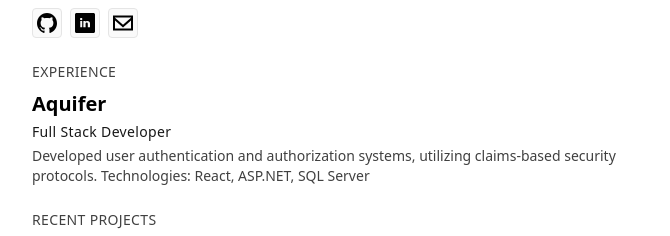
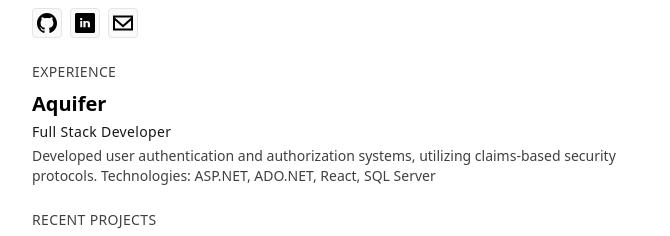
Before and after one commit to justinpaulosolo/justinsolo.dev, a Next.js app: page / in a window 1280 px wide. Shown: the part 200-436 px from the top of the page, without its empty margins (304-974 px from the left). Built offline with nearby package versions, Linux system fonts and the light colour scheme.

Commit message:
Update page.tsx with styling and content changes

```diff
--- a/app/page.tsx
+++ b/app/page.tsx
@@ -10,9 +10,11 @@
         </h1>
         <p>
           I&apos;m{" "}
-          <strong className="text-black dark:text-white">Justin</strong>, a
-          full-stack developer passionate about creating scalable and efficient
-          web applications
+          <strong className="text-pretty text-black dark:text-white">
+            Justin
+          </strong>
+          , a full-stack developer passionate about creating scalable and
+          efficient web applications
         </p>
         <div className="flex gap-2">
           {/* Fix Icons for dark mode */}
@@ -42,7 +44,7 @@
           </Badge>
         </div>
       </div>
-      <div className="flex flex-col space-y-2">
+      <section className="flex flex-col space-y-2">
         <h2 className="text-sm font-light tracking-wide text-neutral-700 dark:text-neutral-200">
           EXPERIENCE
         </h2>
@@ -50,26 +52,26 @@
           <h1 className="text-xl font-bold text-black dark:text-white">
             Aquifer
           </h1>
-          <p className="text-sm font-medium tracking-wide text-neutral-900 dark:text-neutral-400">
+          <p className="text-sm font-medium tracking-wide text-neutral-900 dark:text-neutral-100">
             Full Stack Developer
           </p>
           <p className="text-sm">
             Developed user authentication and authorization systems, utilizing
-            claims-based security protocols. Technologies: React, ASP.NET, SQL
-            Server
+            claims-based security protocols. Technologies: ASP.NET, ADO.NET,
+            React, SQL Server
           </p>
         </div>
-      </div>
-      <div className="flex flex-col space-y-2">
+      </section>
+      <section className="flex flex-col space-y-2">
         <h2 className="text-sm font-light tracking-wide text-neutral-700 dark:text-neutral-200">
           RECENT PROJECTS
         </h2>
-      </div>
-      <div className="flex flex-col space-y-2">
-        <h2 className="text-sm font-light tracking-wide text-neutral-700 dark:text-neutral-200">
+      </section>
+      <section className="flex flex-col space-y-2">
+        <h2 className="text-pretty text-sm font-light tracking-wide text-neutral-700 dark:text-neutral-200">
           FEATURED BLOG POSTS
         </h2>
-      </div>
+      </section>
     </section>
   );
 }
```
